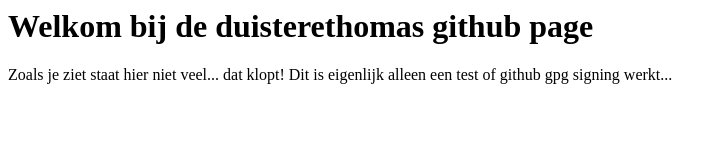
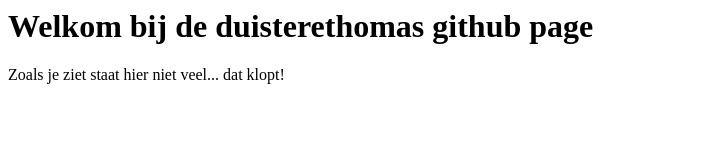
Before and after one commit to duisterethomas/duisterethomas.github.io, a plain HTML site: page index.html in a window 1280 px wide. Shown: the whole page, without its empty margins (0-726 px from the left). Drawn offline with Linux system fonts and the light colour scheme.

Commit message:
Remove text

```diff
--- a/index.html
+++ b/index.html
@@ -1,5 +1,4 @@
 <h1>Welkom bij de duisterethomas github page</h1>
 <p>Zoals je ziet staat hier niet veel...
     dat klopt!
-    Dit is eigenlijk alleen een test of github gpg signing werkt...
 </p>
```
